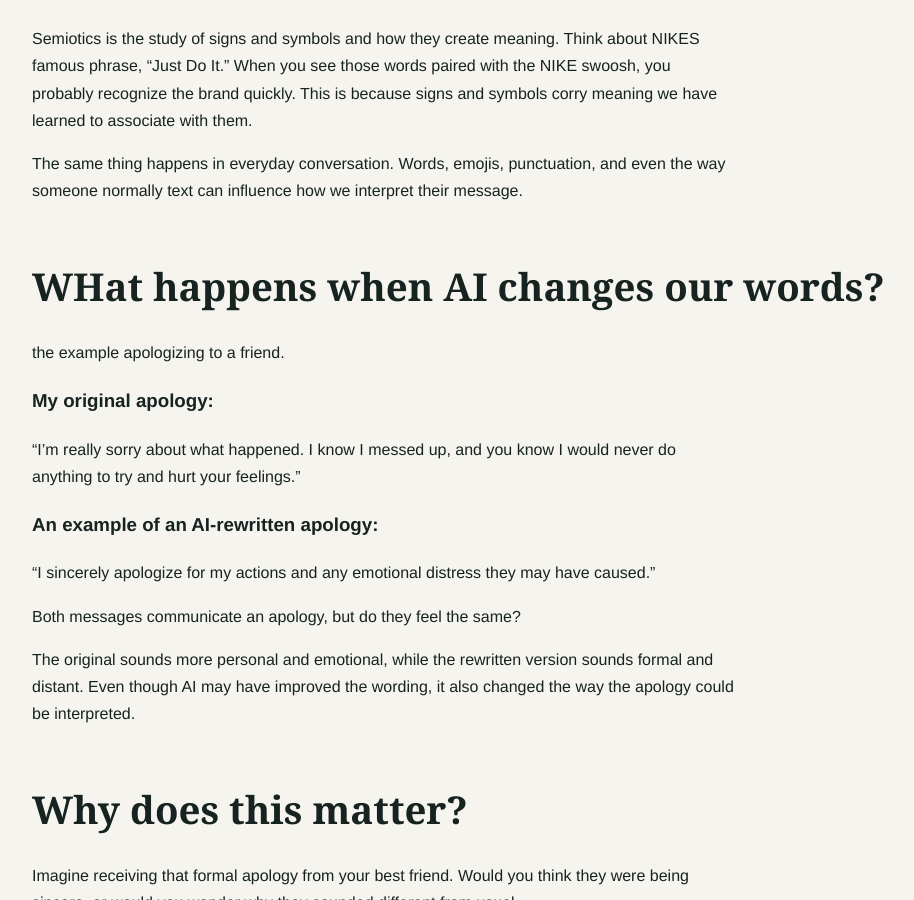
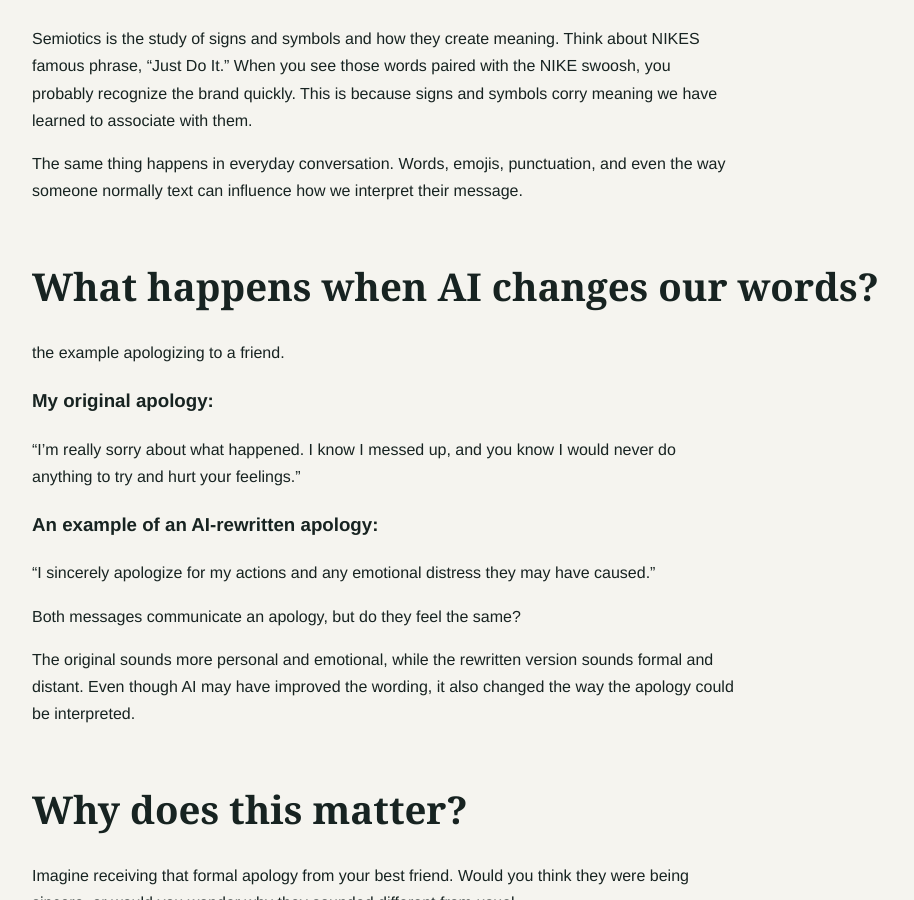
Before and after one commit to abbyduffer12/comm-primer, a Jekyll site: the page built from pages/meaning-and-culture.md, in a window 1280 px wide and 900 px high, scrolled down 751 px. Shown: the whole window, without its empty margins (18-932 px from the left). Built offline with Jekyll 4.4.1, drawn with Linux system fonts in a browser that asks for light colours.

Commit message:
Fix capitalization in section title
Corrected capitalization in section title for clarity.

```diff
--- a/pages/meaning-and-culture.md
+++ b/pages/meaning-and-culture.md
@@ -16,7 +16,7 @@ Semiotics is the study of signs and symbols and how they create meaning. Think a
 
 The same thing happens in everyday conversation. Words, emojis, punctuation, and even the way someone normally text can influence how we interpret their message.
 
-## WHat happens when AI changes our words?
+## What happens when AI changes our words?
 
 the example apologizing to a friend.
 
```
